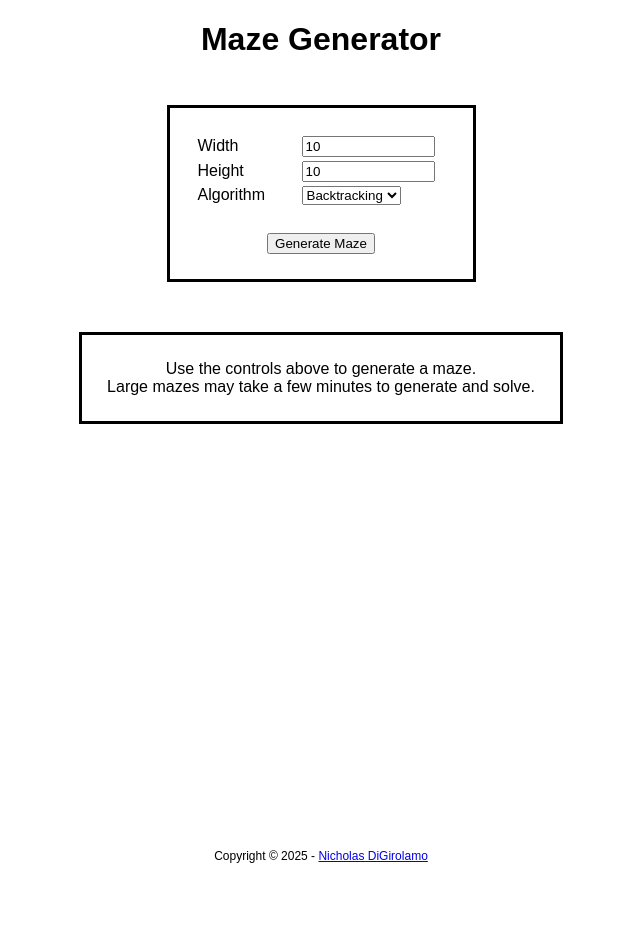
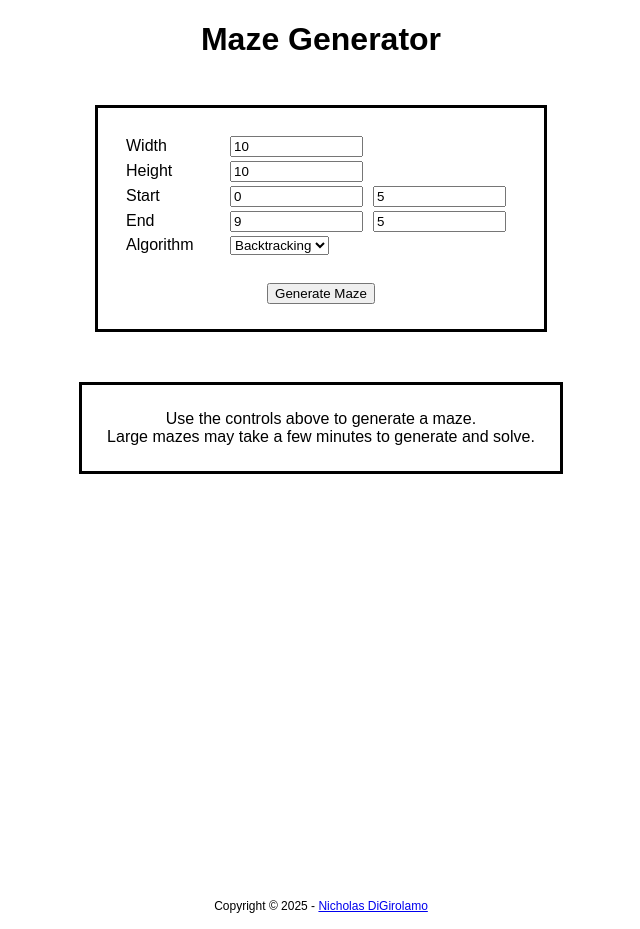
Before and after one commit to nsdigirolamo/maze-gen, a React (Vite) app: page / in a window 1280 px wide. Shown: the whole page, without its empty margins (319-959 px from the left). Before the commit the page ends 879 px from the top, so only its background shows below. Built offline with nearby package versions, Linux system fonts and the light colour scheme.

Commit message:
Added start and end coordinate selection to control panel

```diff
--- a/src/App.tsx
+++ b/src/App.tsx
@@ -6,15 +6,32 @@ import Maze from "./models/maze";
 import MAZE_CREATORS from "./constants/maze-creators";
 import ControlPanelData from "./models/control-panel-data";
 import DEFAULT_CONTROL_PANEL_DATA from "./constants/control-panel-data";
+import Coordinate from "./models/coordinate";
+
+const defaultStart: Coordinate = {
+  row: DEFAULT_CONTROL_PANEL_DATA.startRow,
+  col: DEFAULT_CONTROL_PANEL_DATA.startColumn,
+};
+const defaultEnd: Coordinate = {
+  row: DEFAULT_CONTROL_PANEL_DATA.endRow,
+  col: DEFAULT_CONTROL_PANEL_DATA.endColumn,
+};
 
 function App() {
   const [maze, setMaze] = useState<Maze | null>();
+  const [start, setStart] = useState<Coordinate>(defaultStart);
+  const [end, setEnd] = useState<Coordinate>(defaultEnd);
   const [showSolution, setShowSolution] = useState<boolean>(false);
 
   const handleControlPanelSubmit = (data: ControlPanelData) => {
     const mazeCreator = MAZE_CREATORS[data.mazeCreatorIndex].function;
-    const newMaze = mazeCreator(data.width, data.height);
+    const newMaze: Maze = mazeCreator(data.width, data.height);
+    const newStart: Coordinate = { row: data.startRow, col: data.startColumn };
+    const newEnd: Coordinate = { row: data.endRow, col: data.endColumn };
+
     setMaze(newMaze);
+    setStart(newStart);
+    setEnd(newEnd);
   };
 
   const handleShowSolutionToggle = () => {
@@ -40,7 +57,12 @@ function App() {
               style={{ marginLeft: "10px" }}
             />
           </div>
-          <Visualizer maze={maze} showSolution={showSolution} />
+          <Visualizer
+            maze={maze}
+            showSolution={showSolution}
+            start={start}
+            end={end}
+          />
         </>
       ) : (
         <div className="container">
--- a/src/components/ControlPanel.tsx
+++ b/src/components/ControlPanel.tsx
@@ -5,13 +5,19 @@ import MAZE_CREATORS from "../constants/maze-creators";
 
 interface ControlPanelProps {
   defaultData: ControlPanelData;
+  maxWidth?: number;
+  maxHeight?: number;
   onSubmit: (data: ControlPanelData) => void;
 }
 
 function ControlPanel({
   onSubmit,
+  maxWidth,
+  maxHeight,
   defaultData,
 }: ControlPanelProps): ReactElement {
+  maxWidth = maxWidth ? maxWidth : 500;
+  maxHeight = maxHeight ? maxHeight : 500;
   const { register, handleSubmit } = useForm<ControlPanelData>({
     defaultValues: defaultData,
   });
@@ -25,7 +31,13 @@ function ControlPanel({
               <label>Width</label>
             </td>
             <td>
-              <input type="number" min={1} {...register("width")} />
+              <input
+                type="number"
+                min={1}
+                max={maxWidth}
+                placeholder={1 + " - " + maxWidth}
+                {...register("width", { valueAsNumber: true })}
+              />
             </td>
           </tr>
           <tr>
@@ -33,7 +45,55 @@ function ControlPanel({
               <label>Height</label>
             </td>
             <td>
-              <input type="number" min={1} {...register("height")} />
+              <input
+                type="number"
+                min={1}
+                max={maxHeight}
+                placeholder={1 + " - " + maxHeight}
+                {...register("height", { valueAsNumber: true })}
+              />
+            </td>
+          </tr>
+          <tr>
+            <td>
+              <label>Start</label>
+            </td>
+            <td>
+              <input
+                type="number"
+                min={0}
+                max={maxHeight - 1}
+                placeholder="Row"
+                {...register("startRow", { valueAsNumber: true })}
+              />
+              <input
+                type="number"
+                min={0}
+                max={maxWidth - 1}
+                placeholder="Column"
+                {...register("startColumn", { valueAsNumber: true })}
+              />
+            </td>
+          </tr>
+          <tr>
+            <td>
+              <label>End</label>
+            </td>
+            <td>
+              <input
+                type="number"
+                min={0}
+                max={maxHeight - 1}
+                placeholder="Row"
+                {...register("endRow", { valueAsNumber: true })}
+              />
+              <input
+                type="number"
+                min={0}
+                max={maxWidth - 1}
+                placeholder="Column"
+                {...register("endColumn", { valueAsNumber: true })}
+              />
             </td>
           </tr>
           <tr>
@@ -41,7 +101,9 @@ function ControlPanel({
               <label>Algorithm</label>
             </td>
             <td>
-              <select {...register("mazeCreatorIndex")}>
+              <select
+                {...register("mazeCreatorIndex", { valueAsNumber: true })}
+              >
                 {MAZE_CREATORS.map((element, index) => (
                   <option value={index} key={index}>
                     {element.name}
--- a/src/components/Visualizer.tsx
+++ b/src/components/Visualizer.tsx
@@ -1,14 +1,21 @@
 import { ReactElement, useEffect, useRef } from "react";
-import { getCellAtCoordinate, solveMaze } from "../logic/maze";
+import { solveMaze } from "../logic/maze";
 import Maze from "../models/maze";
 import Coordinate from "../models/coordinate";
 
 interface VisualizerProps {
   maze: Maze;
+  start: Coordinate;
+  end: Coordinate;
   showSolution?: boolean;
 }
 
-function Visualizer({ maze, showSolution }: VisualizerProps): ReactElement {
+function Visualizer({
+  maze,
+  start,
+  end,
+  showSolution,
+}: VisualizerProps): ReactElement {
   const cellSize = 25;
   const mazeWidth = maze[0].length;
   const mazeHeight = maze.length;
@@ -30,20 +37,13 @@ function Visualizer({ maze, showSolution }: VisualizerProps): ReactElement {
 
     context.clearRect(0, 0, canvas.width, canvas.height);
 
-    const start = { row: 0, col: Math.floor(mazeWidth / 2.0) };
-    const end = { row: mazeHeight - 1, col: Math.floor(mazeWidth / 2.0) };
-
     if (showSolution) {
       drawSolution(context, solveMaze(maze, start, end), cellSize, padding);
     }
 
-    getCellAtCoordinate(maze, start).walls.top = false;
-    getCellAtCoordinate(maze, end).walls.bottom = false;
-
     drawWalls(context, maze, cellSize, padding);
-
-    getCellAtCoordinate(maze, start).walls.top = true;
-    getCellAtCoordinate(maze, end).walls.bottom = true;
+    drawMarker(context, start, cellSize, padding, "green");
+    drawMarker(context, end, cellSize, padding, "red");
   }, [maze, showSolution]);
 
   return (
@@ -112,19 +112,37 @@ function drawSolution(
 
   for (let index = 0; index < solution.length - 1; index++) {
     const current = solution[index];
-    const currentX = current.col * cellSize + padding;
-    const currentY = current.row * cellSize + padding;
+    const currentX = current.col * cellSize + padding + cellSize / 2.0;
+    const currentY = current.row * cellSize + padding + cellSize / 2.0;
 
     const next = solution[index + 1];
-    const nextX = next.col * cellSize + padding;
-    const nextY = next.row * cellSize + padding;
+    const nextX = next.col * cellSize + padding + cellSize / 2.0;
+    const nextY = next.row * cellSize + padding + cellSize / 2.0;
 
-    context.moveTo(currentX + cellSize / 2.0, currentY + cellSize / 2.0);
-    context.lineTo(nextX + cellSize / 2.0, nextY + cellSize / 2.0);
+    context.moveTo(currentX, currentY);
+    context.lineTo(nextX, nextY);
   }
 
   context.closePath();
   context.stroke();
 }
 
+function drawMarker(
+  context: CanvasRenderingContext2D,
+  coordinate: Coordinate,
+  cellSize: number,
+  padding: number,
+  fillStyle: string,
+) {
+  context.fillStyle = fillStyle;
+  context.beginPath();
+
+  const x = coordinate.col * cellSize + padding + cellSize / 2.0;
+  const y = coordinate.row * cellSize + padding + cellSize / 2.0;
+  context.arc(x, y, cellSize / 4.0, 0, 2 * Math.PI);
+
+  context.closePath();
+  context.fill();
+}
+
 export default Visualizer;
--- a/src/constants/control-panel-data.ts
+++ b/src/constants/control-panel-data.ts
@@ -3,7 +3,11 @@ import ControlPanelData from "../models/control-panel-data";
 const DEFAULT_CONTROL_PANEL_DATA: ControlPanelData = {
   width: 10,
   height: 10,
+  startRow: 0,
+  startColumn: 5,
+  endRow: 9,
+  endColumn: 5,
   mazeCreatorIndex: 0,
 };
 
-export default DEFAULT_CONTROL_PANEL_DATA
+export default DEFAULT_CONTROL_PANEL_DATA;
--- a/src/models/control-panel-data.ts
+++ b/src/models/control-panel-data.ts
@@ -1,6 +1,10 @@
 interface ControlPanelData {
   width: number;
   height: number;
+  startRow: number;
+  startColumn: number;
+  endRow: number;
+  endColumn: number;
   mazeCreatorIndex: number;
 }
 
```
